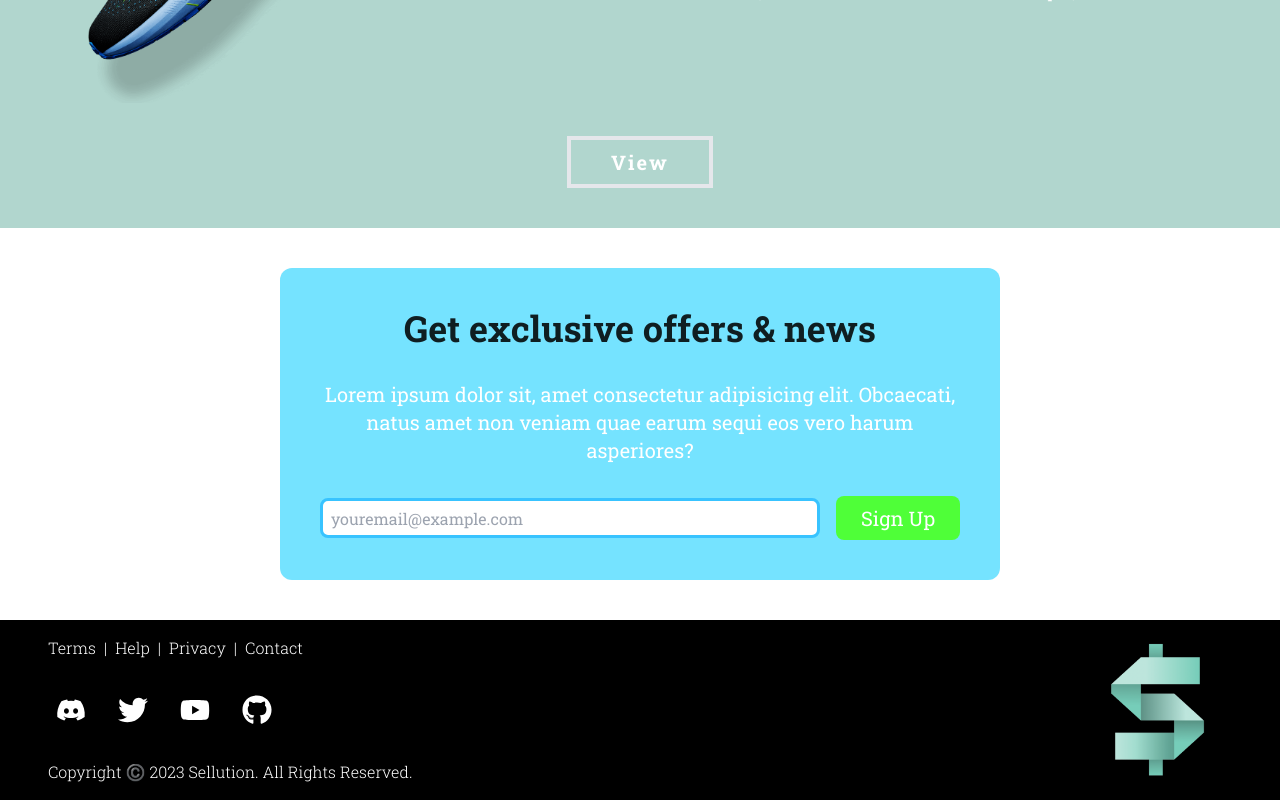
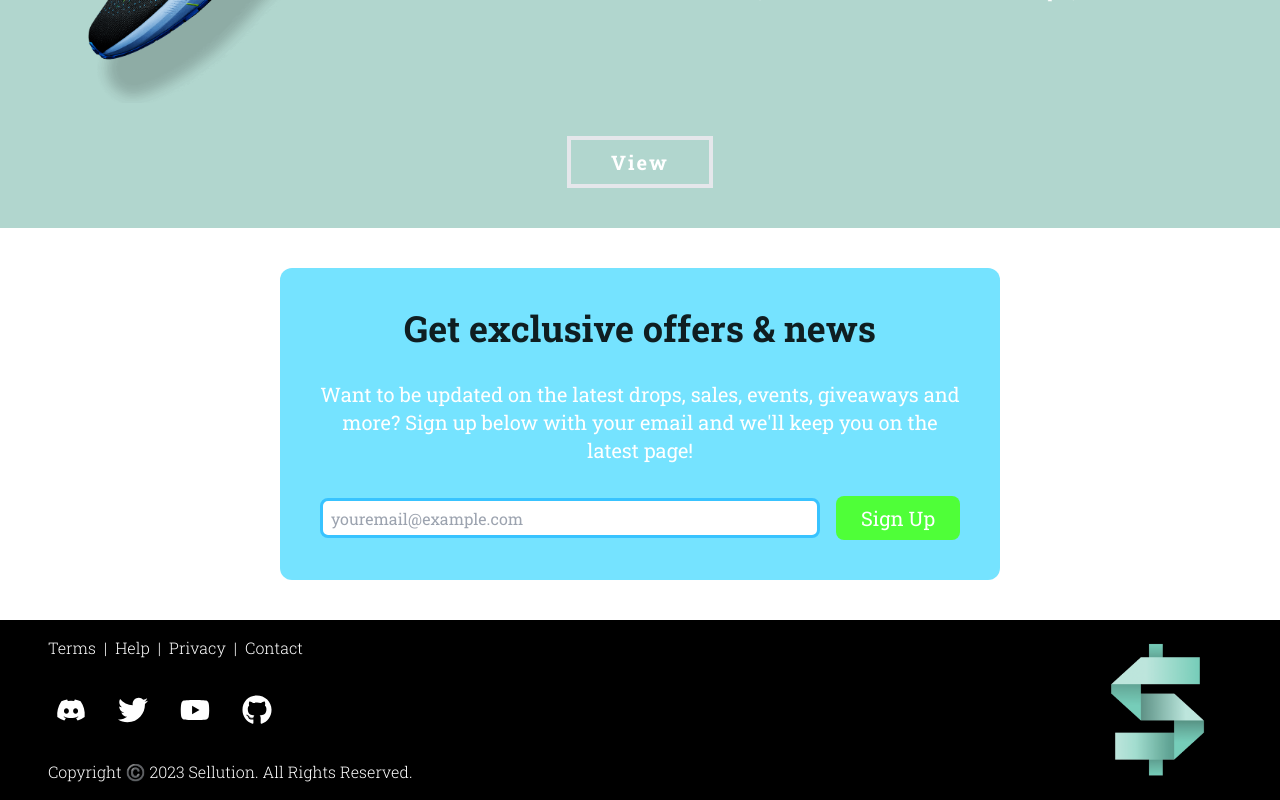
Before and after one commit to c9aw/c9aw.github.io, a React (Vite) app: page / in a window 1280 px wide. Shown: the part 1434-2234 px from the top of the page. Built offline with nearby package versions, Linux system fonts and the light colour scheme; a web font is replaced by a local one.

Commit message:
Update Subscribe.jsx

```diff
--- a/src/components/Home/Subscribe.jsx
+++ b/src/components/Home/Subscribe.jsx
@@ -21,9 +21,8 @@ const Subscribe = () => {
               Get exclusive offers & news
             </p>
             <p className='text-xl text-center text-white sm:text-sm'>
-              Lorem ipsum dolor sit, amet consectetur adipisicing elit.
-              Obcaecati, natus amet non veniam quae earum sequi eos vero harum
-              asperiores?
+              Want to be updated on the latest drops, sales, events, giveaways and more?
+              Sign up below with your email and we'll keep you on the latest page!
             </p>
             <div className='flex justify-center items-center gap-4 sm:flex-col'>
               <input
```
